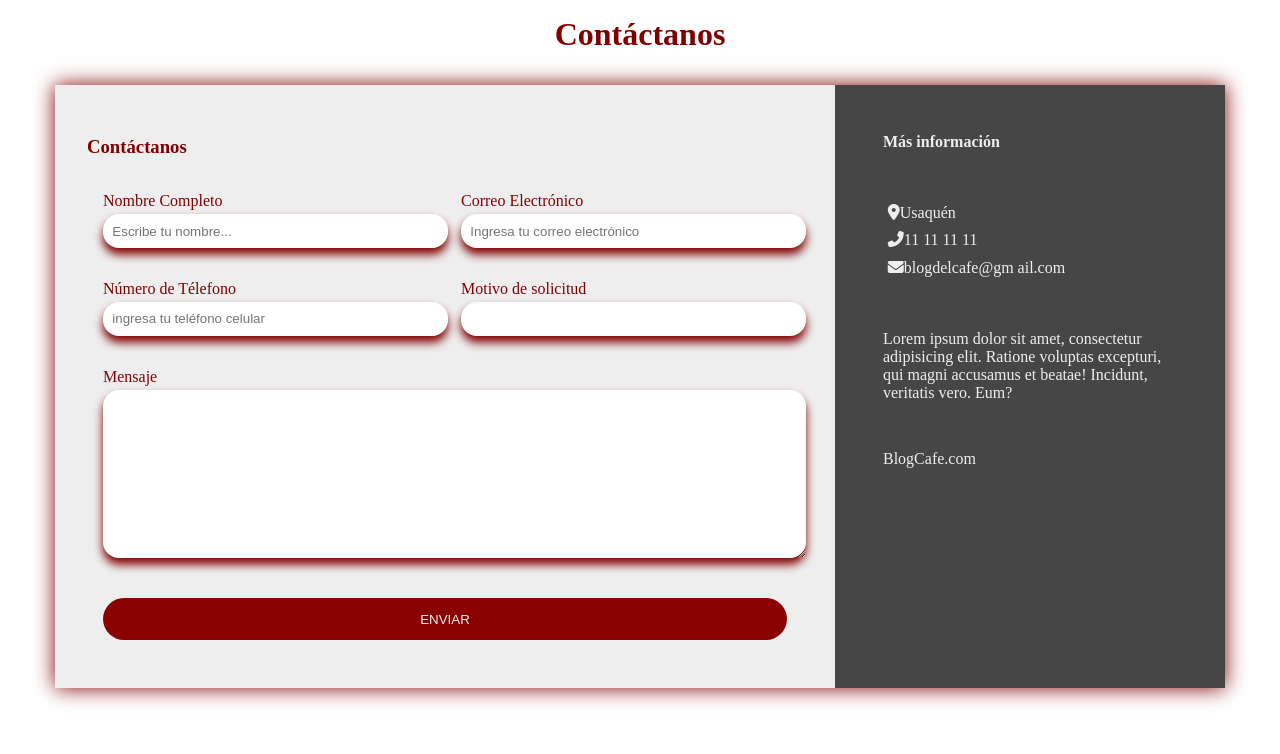
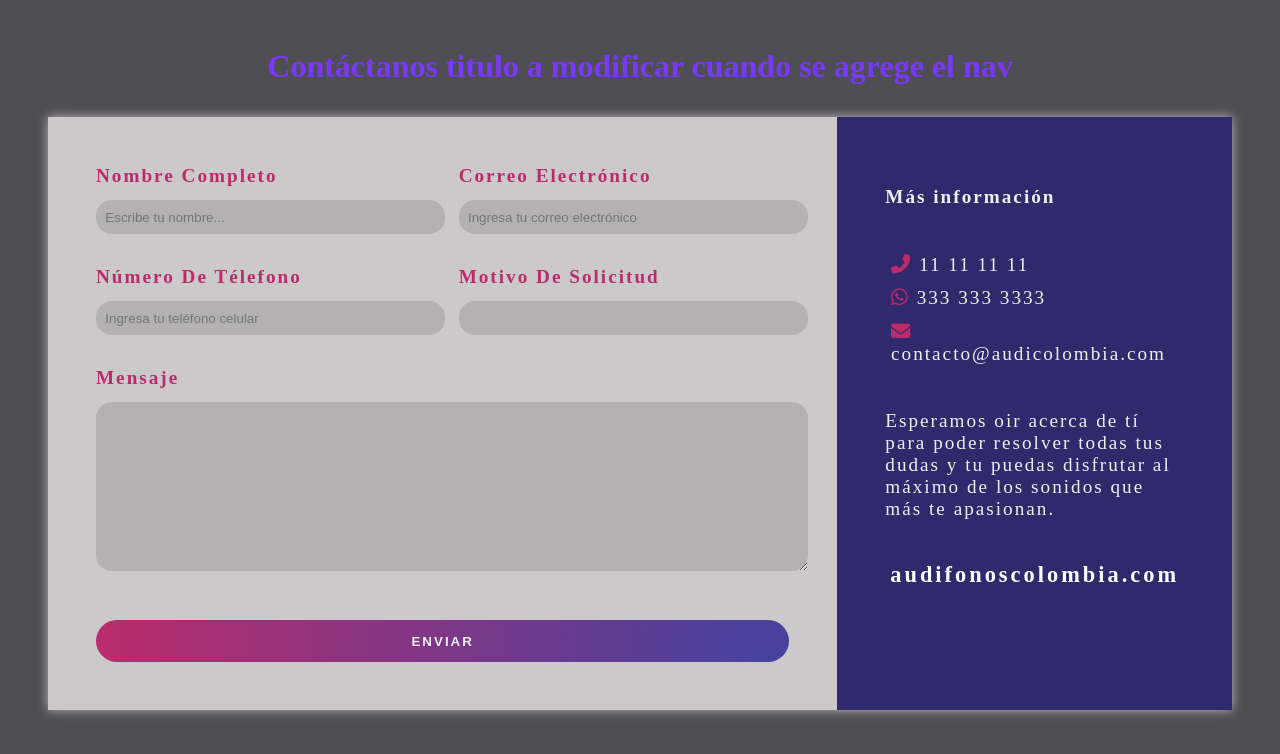
Before and after one commit to DanielRGuillen/coffeeFullStackTeam, a plain HTML site: page contact.html in a window 1280 px wide. Drawn offline with Linux system fonts and the light colour scheme.

Commit message:
genero cambios en colores del form, estilo en letras, bg inputs, iconos y en  botón enviar

```diff
--- a/contact.html
+++ b/contact.html
@@ -1,5 +1,6 @@
 <!DOCTYPE html>
 <html lang="en">
+
 <head>
   <meta charset="UTF-8">
   <meta http-equiv="X-UA-Compatible" content="IE=edge">
@@ -7,45 +8,28 @@
   <link rel="stylesheet" href="./styles/contact.css">
   <title>Contacto</title>
 </head>
+
 <body>
 
   <!-- INICIA CONTACTO -->
   <section class="container">
-      <h2 class="container__title">Contáctanos</h2>
+    <h2 class="container__title">Contáctanos titulo a modificar cuando se agrege el nav </h2>
     <div class="container__contact">
       <!--todo INICIA FORMULARIO CONTACTO-->
       <div class="contact__form">
-          <h3>Contáctanos</h3>
-          <form action="https://formspree.io/f/mzbqegda" method="POST" id="formulario" name="" onsubmit="return validacion()">
+        <form action="https://formspree.io/f/mzbqegda" method="POST" id="formulario" name=""
+          onsubmit="return validacion()">
           <div>
             <label for="nombreCompleto">Nombre Completo</label>
-              <input
-                type="text"
-                name="nombreCompleto"
-                id="nombreCompleto"
-                placeholder="Escribe tu nombre..."
-                required
-              />
+            <input type="text" name="nombreCompleto" id="nombreCompleto" placeholder="Escribe tu nombre..." required />
           </div>
           <div>
             <label for="">Correo Electrónico</label>
-              <input
-                type="email"
-                name="email"
-                id="email"
-                placeholder="Ingresa tu correo electrónico"
-                required
-              />
+            <input type="email" name="email" id="email" placeholder="Ingresa tu correo electrónico" required />
           </div>
           <div>
             <label for="telefono">Número de Télefono</label>
-              <input
-                type="tel"
-                name="telefono"
-                id="telefono"
-                placeholder="ingresa tu teléfono celular"
-                required
-              />
+            <input type="tel" name="telefono" id="telefono" placeholder="Ingresa tu teléfono celular" required />
           </div>
           <div>
             <label for="">Motivo de solicitud</label>
@@ -53,15 +37,10 @@
           </div>
           <div class="oneColumn">
             <label for="">Mensaje</label>
-              <textarea
-                name="mensaje"
-                id="mensaje"
-                cols="30"
-                rows="10"
-              ></textarea>
+            <textarea name="mensaje" id="mensaje" cols="30" rows="10"></textarea>
           </div>
           <div class="oneColumn">
-              <button type="submit"id="button">Enviar</button>
+            <button type="submit" id="button">Enviar</button>
           </div>
         </form>
       </div>
@@ -70,23 +49,21 @@
       <div class="contact__info">
         <h4>Más información</h4>
         <ul>
-            <li><i class="fa-solid fa-location-dot"></i>Usaquén</li>
-            <li><i class="fa-solid fa-phone-flip"></i>11 11 11 11</li>
-            <li><i class="fa-solid fa-envelope"></i>blogdelcafe@gm ail.com</li>
+          <!-- <li><i class="fa-solid fa-location-dot"></i>  Usaquén</li> -->
+          <li><i class="fa-solid fa-phone-flip"></i> 11 11 11 11</li>
+          <li><i class="fa-brands fa-whatsapp"></i></i> 333 333 3333</li>
+          <li><i class="fa-solid fa-envelope"></i> contacto@audicolombia.com</li>
         </ul>
         <p>
-            Lorem ipsum dolor sit amet, consectetur adipisicing elit. Ratione
-            voluptas excepturi, qui magni accusamus et beatae! Incidunt,
-            veritatis vero. Eum?
+          Esperamos oir acerca de tí para poder resolver todas tus dudas y tu puedas disfrutar al máximo de los sonidos
+          que más te apasionan.
         </p>
-          <p>BlogCafe.com</p>
+        <p class="namepag">audifonoscolombia.com</p>
       </div>
     </div>
   </section>
-    <script
-    src="https://kit.fontawesome.com/fd199912ef.js"
-    crossorigin="anonymous"
-    ></script>
+  <script src="https://kit.fontawesome.com/fd199912ef.js" crossorigin="anonymous"></script>
   <script src="./scripts/contact.js"></script>
 </body>
+
 </html>
--- a/styles/contact.css
+++ b/styles/contact.css
@@ -1,31 +1,44 @@
 :root {
-  --firstColor: #eeeeee;
-  --secondColor: #800000;
-  --thirdColor: #623222;
-  --bgColor: #800000;
-  --thirdColor: #fff;
+  --negro: #000000;
+  --deepblue: #0a3442;
+  --blue: #25bee8;
+  --cyan: #36c4c6;
+  --blanco: #efefef;
+    /* colores del logo */
+    --magenta: #bb0cd4;
+    --Azul: #4f91fb;
+    --morado: #7939fd;
+
 }
+*{
+  margin: 0;
+  padding: 0;
+}
+body{
+  background-color: #4d4b52fa ;
 
+}
 
 /*! Form CONTACTO */
 
 .container{
-  max-width: 1170px;
   margin-left: auto;
   margin-right: auto;
-  padding: 0 1.5em;
+  padding: 2rem 3rem;
   color: var(--bgColor);
+
 }
 .container__title{
-  color: var(--secondColor);
+  color: var(--morado);
   text-align: center;
-  font-size: 2em;
+  font-size: 2rem;
   margin: 0.5em 0 1em 0;
 
 }
 .container__contact{
-  box-shadow: 0 0 20px 0 rgb(129, 0, 0);
+  box-shadow: 0 0 10px 0 rgb(187, 182, 182);
   margin-bottom: 4rem;
+  background-color: #d7d5d5ea;
 
 
 }
@@ -36,6 +49,15 @@
 .contact__form{
   background-color: var(--firstColor)
 }
+
+label{
+  font-size: 1.2rem;
+  letter-spacing: 2px;
+  color:#bb2b6b;
+  font-weight: bold;
+  text-transform: capitalize;
+}
+
 
 .contact__form form{
   display: grid;
@@ -56,8 +78,9 @@
 .contact__form form textarea{
   width: 100%;
   padding: 0.7em;
-  margin-top: 0.3em;
+  margin-top: 1em;
   border: none;
+  background-color: #88878760;
   /* la siguiente linea quita el fondo de los bloques los cuales antes eran cajas blancas */
   /* background: none; */
   /* la siguiente linea quita el demarcdo de caja al hacer click para escribir */
@@ -65,12 +88,12 @@
   color: var(--secondColor);
   /* border-bottom: 1px solid darkred; */
   border-radius: 1rem;
-  color: #800000;
-  box-shadow: 0 0.4rem 10px var(--secondColor);
+  /* color: #800000; */
+  /* box-shadow: 0 0.4rem 10px var(--secondColor); */
 
 }
 .contact__form form input:focus{
-  outline-color: var(--secondColor);
+  outline-color: var(--magenta);
 }
 .contact__form form textarea{
   outline: none;
@@ -78,20 +101,20 @@
 
 
 .contact__form form button{
-  background: darkred;
+  background-image: radial-gradient( circle 732px at 96.2% 89.9%,  rgba(70,66,159,1) 0%, rgba(187,43,107,1) 92% );
   border: 0;
   border-radius: 40px;
   text-transform: uppercase;
   padding: 1em;
-  color: var(--firstColor);
+  color: var(--blanco);
+  font-weight: bolder;
+  letter-spacing: 2px;
   box-shadow: none;
 }
 .contact__form form button:hover,
 .contact__form form button:focus{
-  background-color: firebrick;
   transition: all 0.3s ease-in-out;
-  transform: translateY(-10px);
-  box-shadow: 0 9px 5px rgba(5, 0, 0, 0.7);
+  transform: translateY(-8px);
 
 }
 .contact__form form button:active{
@@ -99,15 +122,32 @@
   box-shadow: none;
 }
 .contact__info{
-  background-color: rgba(0, 0, 0, 0.724);
+  background-color:#30296b;
   margin: 0;
-  color: var(--firstColor)
+  font-size: 1.2rem;
+  letter-spacing: 2px;
+  color: #efefef;
 }
 .contact__info h4,
 .contact__info ul,
 .contact__info p{
+  margin: 1.3rem auto;
+}
+.contact__info p:first-child{
+  text-align: right;
+  color: #0a3442;
+}
+.namepag{
+  font-size: 1.4rem;
   text-align: center;
-  margin: 0 0 1rem 0;
+  color: #fff;
+  font-weight: bold;
+  letter-spacing: 3px;
+}
+.namepag:hover{
+  transform: translateY(5px);
+  transition: .5s ease ease-out;
+  color: #bb2b6b;
 }
 .contact__info ul{
   list-style: none;
@@ -115,6 +155,9 @@
 }
 .contact__info ul li{
   padding: 0.3em;
+}
+.contact__info ul i{
+  color :#bb2b6b
 }
 
 /* Responsive pantalla grnde */
@@ -135,7 +178,6 @@
   .contact__info h4,
   .contact__info ul,
   .contact__info p{
-      padding: 1em;
-      text-align: left;
+      padding: 0.5em;
   }
 }
--- a/styles/style.css
+++ b/styles/style.css
@@ -4,6 +4,11 @@
   --blue: #25bee8;
   --cyan: #36c4c6;
   --blanco: #efefef;
+    /* colores del logo */
+    --magenta: #bb0cd4;
+    --Azul: #4f91fb;
+    --morado: #7939fd;
+
 }
 
 body {
```
Also changed, not shown: assets/imgcontact/logo2.png (added). Lines whose indentation alone changed are shown as unchanged.
